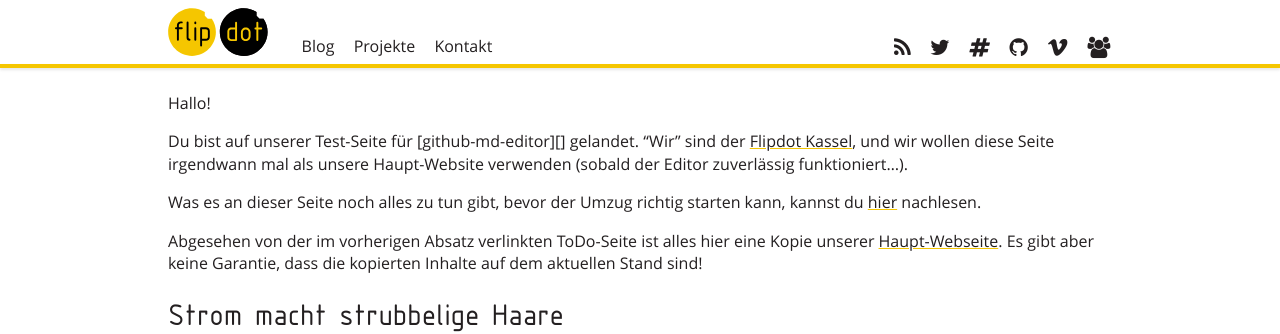
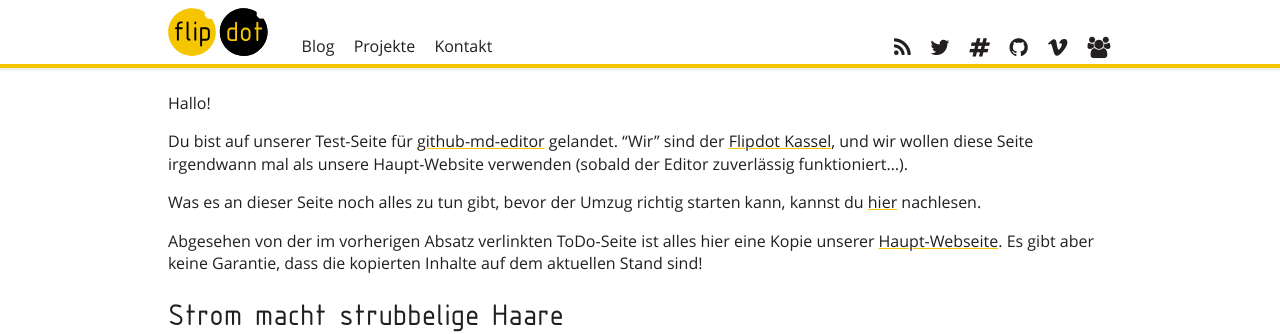
Before and after one commit to flipdot-faded/flipdot.github.io, a Jekyll site: the page built from index.md, in a window 1280 px wide. Shown: the top 334 px of the page. Built offline with Jekyll 4.4.1, drawn with Linux system fonts in a browser that asks for light colours; some of the changed lines change nothing that is shown.

Commit message:
Fix missing link

```diff
--- a/index.md
+++ b/index.md
@@ -15,4 +15,5 @@ Abgesehen von der im vorherigen Absatz verlinkten ToDo-Seite ist alles hier eine
 Kopie unserer [Haupt-Webseite][flipdot.org]. Es gibt aber keine Garantie, dass
 die kopierten Inhalte auf dem aktuellen Stand sind!
 
+[github-md-editor]: https://github.com/flipdot/github-md-editor
 [flipdot.org]: https://flipdot.org/
```
